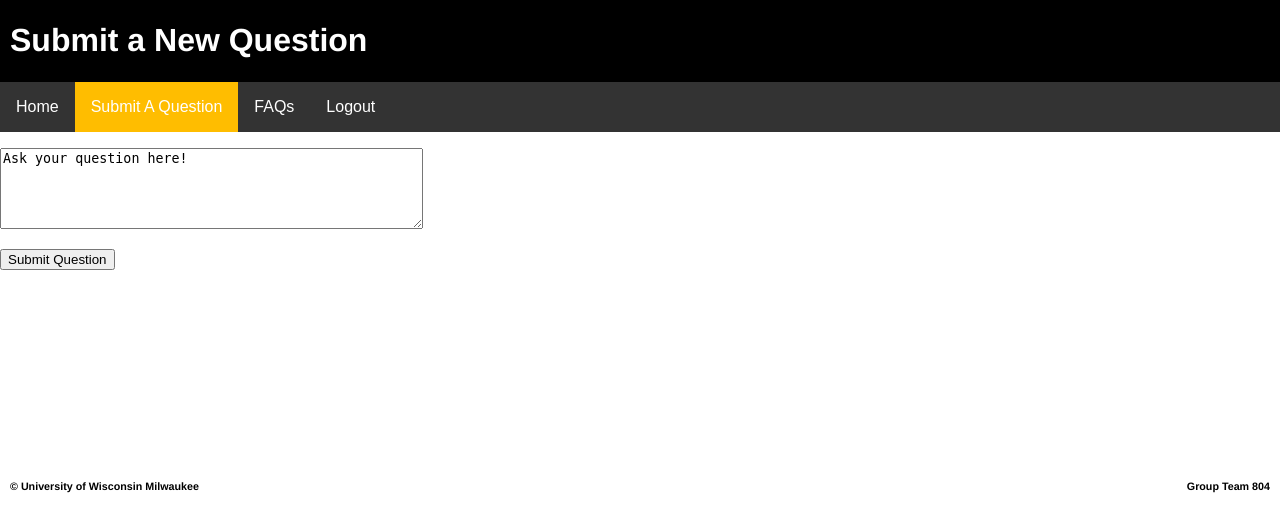
After one commit to Team804/Project, a Python web app: template panthertaleslol/templates/submitquestion.html in a window 1280 px wide. The commit adds this page. Shown: the top 532 px of the page. Run offline with Jinja, Linux system fonts and the light colour scheme; the template is opened without the code that fills it, so the values that code supplies are empty.

Commit message:
front end changes to FAQ and submit question

```diff
--- a/panthertaleslol/templates/FAQ.html
+++ b/panthertaleslol/templates/FAQ.html
@@ -21,7 +21,7 @@ I know there are ways to make the questions collapsable but I'm not not sure if
 				<li class="navitem">
 					<form action="/" method="GET"> <input class="current navlink" type='submit' value='Home'> </form></li>
 				<li class="navitem">
-					<form action="/studentQA" method="GET"> <input class="navlink" type='submit' value='Submit A Question'> </form></li>
+					<form action="/submitquestion" method="GET"> <input class="navlink" type='submit' value='Submit A Question'> </form></li>
 				<li class="navitem">
 					<form action="/FAQ" method="GET"> <input class="navlink" type='submit' value='FAQs'> </form></li>
 				<li class="navitem">
--- a/panthertaleslol/templates/StudentHomePage.html
+++ b/panthertaleslol/templates/StudentHomePage.html
@@ -15,7 +15,7 @@
 				<li class="navitem">
 					<form action="/" method="GET"> <input class="current navlink" type='submit' value='Home'> </form></li>
 				<li class="navitem">
-					<form action="/studentQA" method="GET"> <input class="navlink" type='submit' value='Submit A Question'> </form></li>
+					<form action="/submitquestion" method="GET"> <input class="navlink" type='submit' value='Submit A Question'> </form></li>
 				<li class="navitem">
 					<form action="/FAQ" method="GET"> <input class="navlink" type='submit' value='FAQs'> </form></li>
 				<li class="navitem">
@@ -31,7 +31,7 @@
 			<ul>
 				{% for i in myQuestions %}
 					{# TODO: add links to each question dialog page? #}
-				<li><a href="/studentQA">{{i}}</a></li>
+				<li><a href="/submitquestion">{{i}}</a></li>
 				{% endfor %}
 			</ul>
 		</div>
--- /dev/null
+++ b/panthertaleslol/templates/submitquestion.html
@@ -0,0 +1,45 @@
+<!DOCTYPE HTML>
+<html>
+	<head>
+		<title>Submit New Question</title>
+		<link href="stylesheets/style.css" rel="stylesheet" type="text/css"/>
+	</head>
+	<body>
+		<div class="pagetitle">
+			<div class="container">
+				<h1>Submit a New Question</h1>
+			</div>
+		</div>
+		<div>
+			<ul class="navbar">
+				<li class="navitem">
+					<form action="/" method="GET"> <input class="navlink" type='submit' value='Home'> </form></li>
+				<li class="navitem">
+					<form action="/submitquestion" method="GET"> <input class="current navlink" type='submit' value='Submit A Question'> </form></li>
+				<li class="navitem">
+					<form action="/FAQ" method="GET"> <input class="navlink" type='submit' value='FAQs'> </form></li>
+				<li class="navitem">
+					<form action="/logout" method="GET"> <input class="navlink" type='submit' value='Logout'> </form></li>
+			</ul>
+		</div>
+		<div class="submittext">
+			<div class="container">
+				<p>
+					<textarea rows="5" cols="50">Ask your question here!
+					</textarea>
+				</p>
+			</div>
+		</div>
+		<div class="submitbutton">
+			<div class="container">
+				<button type="button"> Submit Question </button>
+			</div>
+		</div>
+		<div class="footer">
+			<div class="container">
+				<h6 id="copyright">&copy; University of Wisconsin Milwaukee</h6>
+				<h6 id="group">Group Team 804</h6>
+			</div>
+		</div>
+	</body>
+</html>
```
Also changed, not shown: panthertaleslol/main.py (+15 -4 lines), panthertaleslol/templates/FAQAdminView.html (+3 -7 lines), 2 other files.
